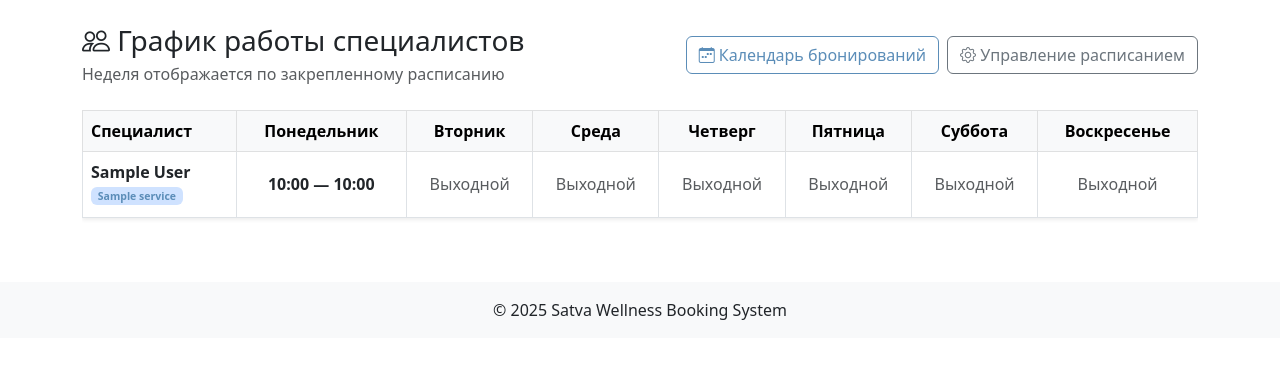
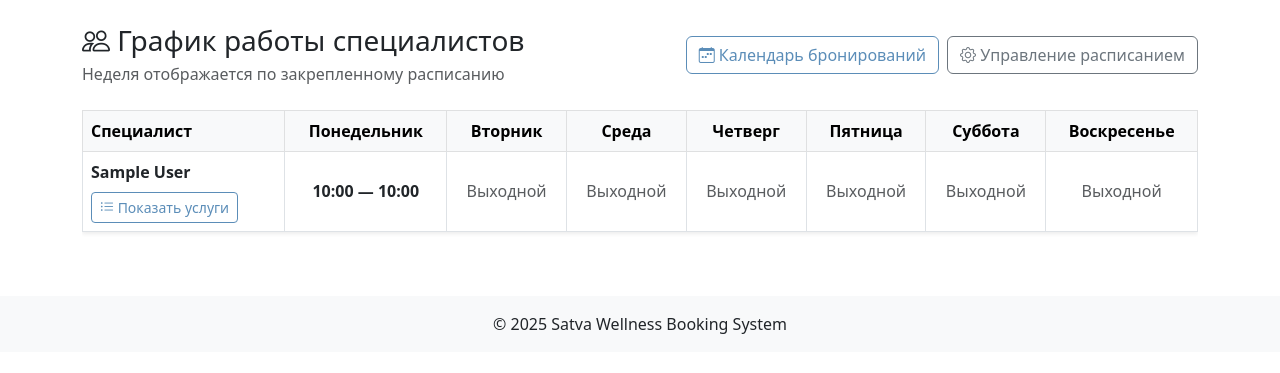
Before and after one commit to santex85/satva_willnes_booking, a Django app: page /calendar/specialists/ in a window 1280 px wide. Shown: the part 56-429 px from the top of the page. Run offline with Django 5.2, Linux system fonts and the light colour scheme; a user stored in the database is signed in; tables that the repository leaves empty hold one stand-in row (values such as "Sample post").

Commit message:
feat: сворачивать список услуг на странице графика

```diff
--- a/templates/specialists_overview.html
+++ b/templates/specialists_overview.html
@@ -36,10 +36,23 @@
                 <th scope="row" class="text-nowrap">
                     <div class="fw-semibold">{{ item.specialist.full_name }}</div>
                     {% if item.services %}
-                    <div class="small text-muted">
-                        {% for service in item.services %}
-                        <span class="badge bg-primary-subtle text-primary border-0 me-1 mb-1">{{ service.name }}</span>
-                        {% endfor %}
+                    <button
+                        class="btn btn-sm btn-outline-primary mt-2"
+                        type="button"
+                        data-bs-toggle="collapse"
+                        data-bs-target="#specialist-services-{{ forloop.counter }}"
+                        aria-expanded="false"
+                        aria-controls="specialist-services-{{ forloop.counter }}"
+                        data-services-toggle
+                    >
+                        <i class="bi bi-list-ul"></i> Показать услуги
+                    </button>
+                    <div class="collapse mt-2" id="specialist-services-{{ forloop.counter }}">
+                        <div class="small text-muted">
+                            {% for service in item.services %}
+                            <span class="badge bg-primary-subtle text-primary border-0 me-1 mb-1">{{ service.name }}</span>
+                            {% endfor %}
+                        </div>
                     </div>
                     {% else %}
                     <span class="badge bg-warning text-dark">Услуги не назначены</span>
@@ -70,3 +83,25 @@
 </div>
 {% endif %}
 {% endblock %}
+
+{% block extra_js %}
+{{ block.super }}
+<script>
+document.addEventListener('DOMContentLoaded', function() {
+    const toggleButtons = document.querySelectorAll('[data-services-toggle]');
+    toggleButtons.forEach((btn) => {
+        const targetSelector = btn.getAttribute('data-bs-target');
+        if (!targetSelector) return;
+        const targetEl = document.querySelector(targetSelector);
+        if (!targetEl) return;
+
+        targetEl.addEventListener('show.bs.collapse', () => {
+            btn.innerHTML = '<i class="bi bi-list-ul"></i> Скрыть услуги';
+        });
+        targetEl.addEventListener('hide.bs.collapse', () => {
+            btn.innerHTML = '<i class="bi bi-list-ul"></i> Показать услуги';
+        });
+    });
+});
+</script>
+{% endblock %}
```
